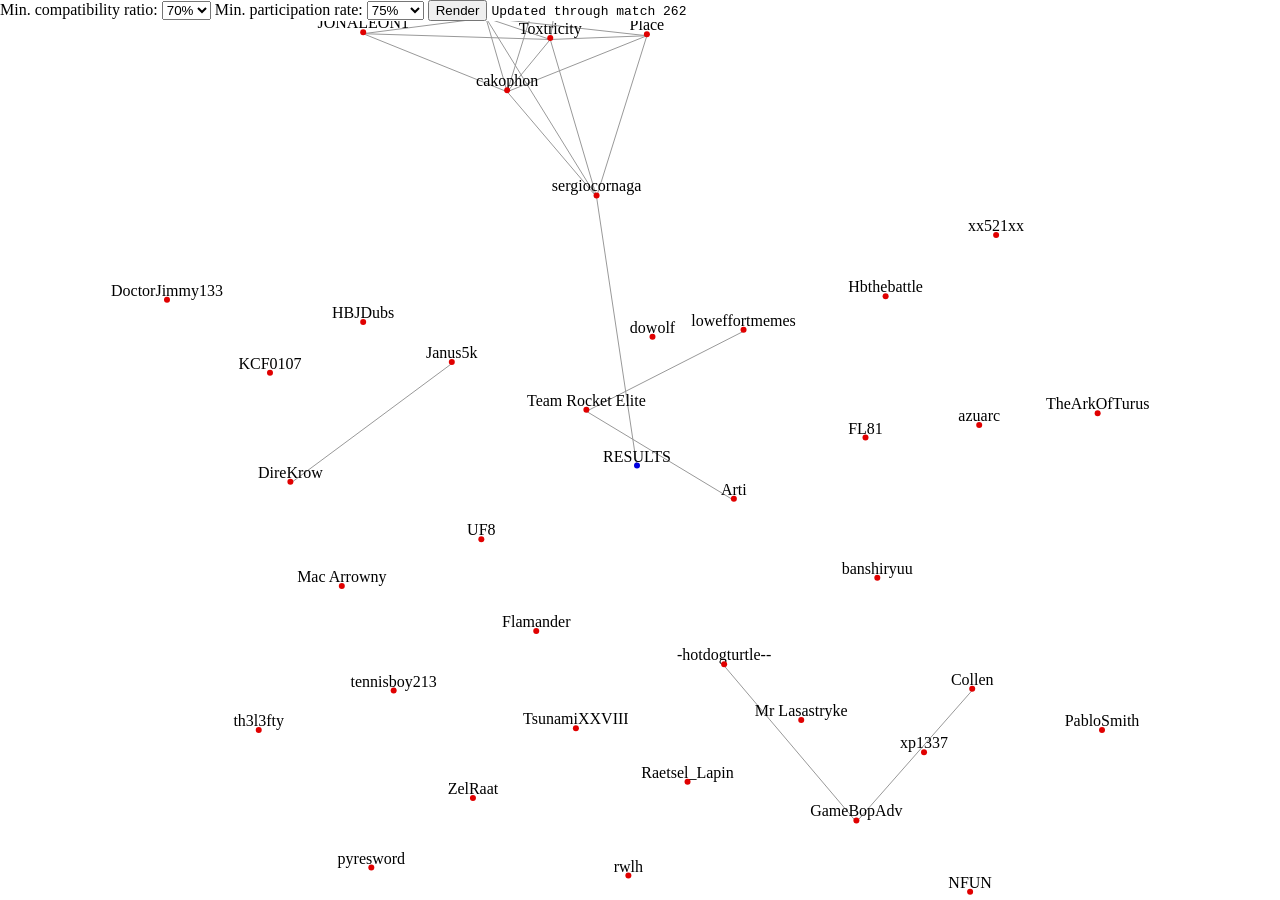
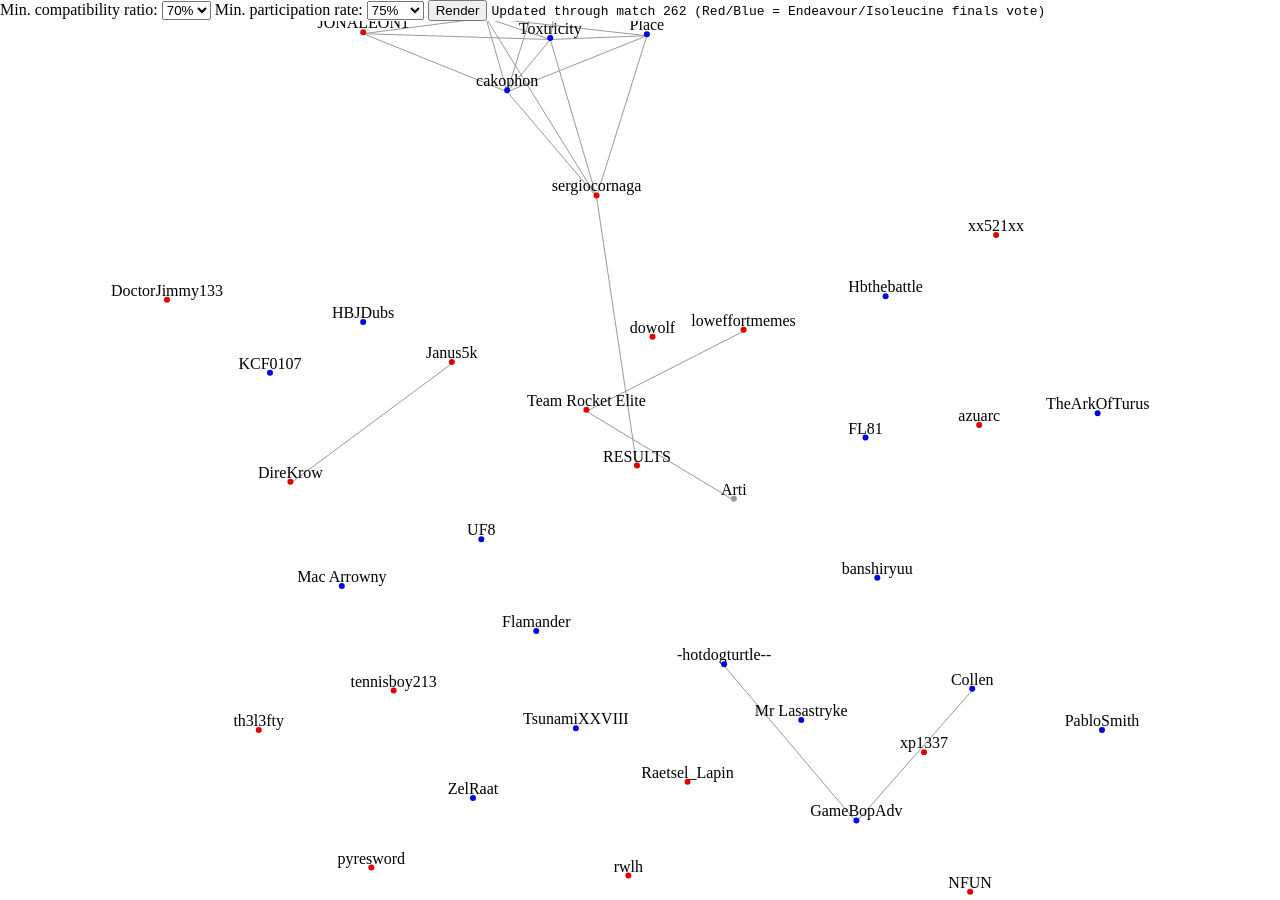
Before and after one commit to p0p0p0p/p0p0p0p.github.io, a Jekyll site: the page graphs/vgmc14/bracket.html, which Jekyll copies as it is, in a window 1280 px wide. Built offline with Jekyll 4.4.1, drawn with Linux system fonts in a browser that asks for light colours; some of the changed lines change nothing that is shown.

Commit message:
vgmc14 end

```diff
--- a/graphs/vgmc14/bracket.html
+++ b/graphs/vgmc14/bracket.html
@@ -38,7 +38,6 @@
   </select>
 
   <input type="button" id="reset" value="Render" />
-
   <code id="update"></code>
 
 
--- a/graphs/vgmc14/bracket.js
+++ b/graphs/vgmc14/bracket.js
@@ -1,5 +1,5 @@
 var FILTER = ['ID','Song A','Song B','Votes A','Votes B','Total','Margin'];
-var graph = Viva.Graph.graph();
+var App = {graph: Viva.Graph.graph()};
 var PNODE = {field: 'Winner', label: 'RESULTS'};
 var MIN_RATIO = 0.0;
 var MAX_RATIO = 0.0;
@@ -7,7 +7,10 @@ var MAX_RATIO = 0.0;
 jQuery(document).ready(resetGraph());
 
 function resetGraph() {
-  graph.clear();
+  if (App.renderer) {
+    App.renderer.dispose();
+    App.graph.clear();
+  }
 
   jQuery.ajax({
     type: "GET",
@@ -36,11 +39,18 @@ function makeNodes(data) {
     }
   });
 
-  document.getElementById("update").textContent = "Updated through match " + totals[PNODE.field];
+  document.getElementById("update").textContent = "Updated through match " + totals[PNODE.field] + " (Red/Blue = Endeavour/Isoleucine finals vote)";
 
   for (let key in totals) {
     if (totals[key] / totals[PNODE.field] >= min_voting) {
-      graph.addNode(key);
+      App.graph.addNode(key);
+      if (parse[parse.length-1][key]) {
+        if (parse[parse.length-1][key] == parse[parse.length-1]['Winner']) {
+          App.graph.getNode(key).data = 1;
+        } else {
+          App.graph.getNode(key).data = 0;
+        }
+      }
     }
   }
 
@@ -98,7 +108,7 @@ function makeLinks(data) {
     // (user1, user2, compatibility), skipping any entries for which either user did not meet the required
     // participation or no matches overlapped.
     for(n = 0; n < userArray.length; n++) {
-      if(graph.getNode(parse[0][i]) && graph.getNode(parse[0][i+n+1]) && userArray[n].total > 0) {
+      if(App.graph.getNode(parse[0][i]) && App.graph.getNode(parse[0][i+n+1]) && userArray[n].total > 0) {
         linkArray.push({user1: parse[0][i],
                         user2: parse[0][i+n+1],
                         ratio: userArray[n].matching / userArray[n].total});
@@ -109,7 +119,7 @@ function makeLinks(data) {
   // we only add links to the graph if two users reach or exceed the compatibility threshold defined by the input.
   linkArray.forEach(function(pair) {
     if (pair.ratio >= MIN_RATIO) {
-      graph.addLink(pair.user1, pair.user2, {ratio: pair.ratio});
+      App.graph.addLink(pair.user1, pair.user2, {ratio: pair.ratio});
       if (pair.ratio > MAX_RATIO) {
         MAX_RATIO = pair.ratio;
       }
@@ -122,7 +132,7 @@ function makeLinks(data) {
 function renderGraph() {
   var graphics = Viva.Graph.View.svgGraphics();
   var nodeSize = 3;
-  graph.getNode(PNODE.field).isPinned = true;
+  App.graph.getNode(PNODE.field).isPinned = true;
 
   graphics.node(function(node) {
     // This time it's a group of elements: http://www.w3.org/TR/SVG/struct.html#Groups
@@ -130,10 +140,15 @@ function renderGraph() {
     var ui = Viva.Graph.svg('g');
 
     var svgText = Viva.Graph.svg('text').attr('text-anchor', 'middle').attr('y', '-4px').text(node.id),
-        svgNode = Viva.Graph.svg("circle").attr("r", nodeSize).attr("fill", "#e00000");
+        svgNode = Viva.Graph.svg("circle").attr("r", nodeSize).attr("fill", "#999999");
 
     if (node.id == PNODE.field) {
       svgText = Viva.Graph.svg('text').attr('text-anchor', 'middle').attr('y', '-4px').text(PNODE.label);
+    }
+
+    if (node.data == 1) {
+      svgNode = Viva.Graph.svg("circle").attr("r", nodeSize).attr("fill", "#e00000");
+    } else if (node.data == 0) {
       svgNode = Viva.Graph.svg("circle").attr("r", nodeSize).attr("fill", "#0000e0");
     }
 
@@ -148,7 +163,7 @@ function renderGraph() {
                 ')');
   });
 
-  var layout = Viva.Graph.Layout.forceDirected(graph, {
+  var layout = Viva.Graph.Layout.forceDirected(App.graph, {
     springLength: 10,
     springCoeff: 0.0002,
     dragCoeff: .08,
@@ -159,10 +174,10 @@ function renderGraph() {
   });
 
   // Render the graph
-  var renderer = Viva.Graph.View.renderer(graph, {
+  App.renderer = Viva.Graph.View.renderer(App.graph, {
     layout: layout,
     graphics: graphics
   });
 
-  renderer.run();
+  App.renderer.run();
 }
```
